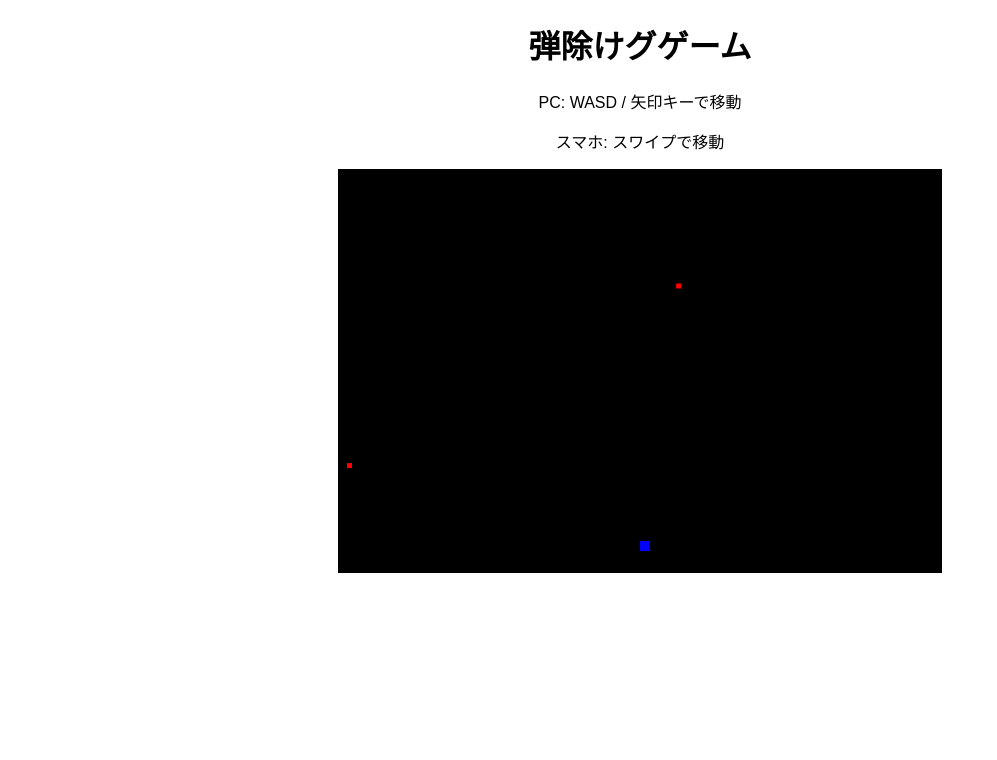
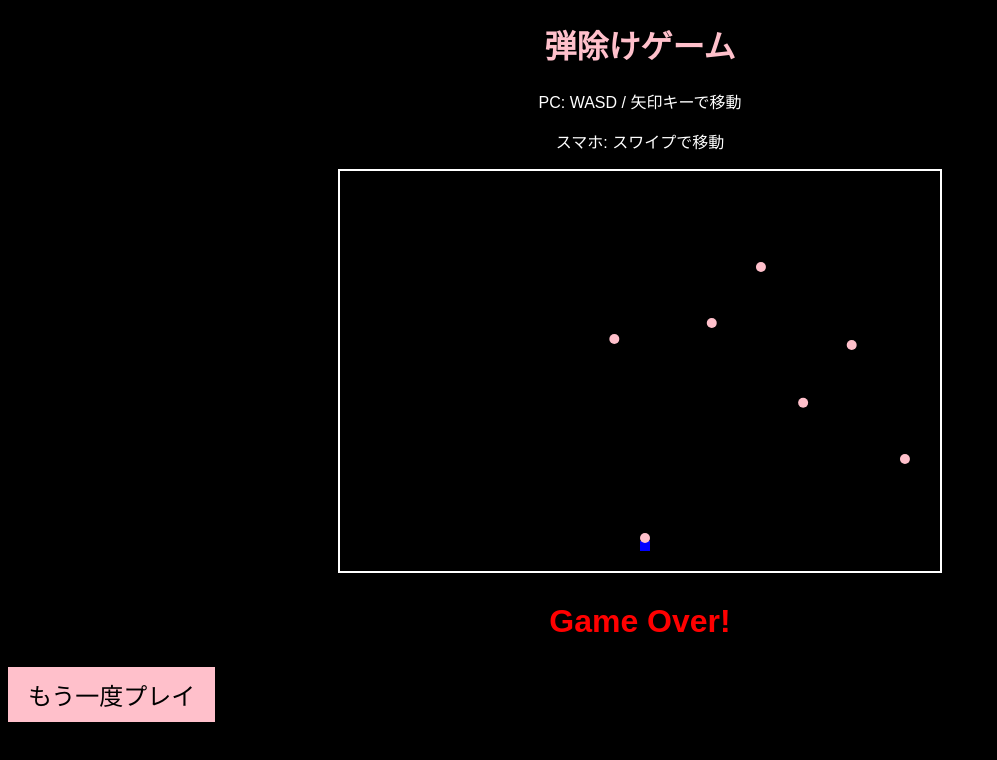
Before and after one commit to Marumyonn-Mejiro/shooting_Game_Console, a plain HTML site: page index.html in a window 1280 px wide. Shown: the whole page, without its empty margins (0-997 px from the left). Drawn offline with Linux system fonts and the light colour scheme.

Commit message:
no message

```diff
--- a/index.html
+++ b/index.html
@@ -3,39 +3,50 @@
 <head>
     <meta charset="UTF-8">
     <meta name="viewport" content="width=device-width, initial-scale=1.0">
-    <title>弾除けグゲーム</title>
+    <title>弾除けゲーム</title>
     <style>
         body {
             text-align: center;
             font-family: Arial, sans-serif;
+            background-color: black;
+            color: white;
         }
-        #gameContainer {
-            display: flex;
-            flex-direction: column;
-            align-items: center;
+        h1 {
+            font-size: 2rem;
+            color: pink;
         }
         canvas {
-            border: 2px solid black;
+            border: 2px solid white;
             background-color: black;
-            width: 90vw; /* 幅の90% */
-            max-width: 600px; /* 最大幅を設定 */
-            height: auto; /* 高さを自動調整 */
+            width: 90vw;
+            max-width: 600px;
+            height: auto;
         }
         #gameOverText {
-            font-size: 2em; /* ゲームオーバー時の文字サイズ */
+            font-size: 2rem;
             color: red;
+            display: none;
+        }
+        #restartButton {
+            display: none;
+            margin-top: 10px;
+            padding: 10px 20px;
+            font-size: 1.5rem;
+            background-color: pink;
+            border: none;
+            color: black;
+            cursor: pointer;
         }
     </style>
 </head>
 <body>
-    <h1 id="title">弾除けグゲーム</h1>
+    <h1>弾除けゲーム</h1>
     <p>PC: WASD / 矢印キーで移動</p>
     <p>スマホ: スワイプで移動</p>
 
-    <div id="gameContainer">
-        <canvas id="gameCanvas"></canvas>
-        <h2 id="gameOverText" style="display:none;">Game Over! リロードで再開</h2>
-    </div>
+    <canvas id="gameCanvas"></canvas>
+    <h2 id="gameOverText">Game Over!</h2>
+    <button id="restartButton">もう一度プレイ</button>
 
     <script type="module" src="shooting_Game_Console.js"></script>
 </body>
--- a/shooting_Game_Console.js
+++ b/shooting_Game_Console.js
@@ -1,32 +1,35 @@
 const canvas = document.getElementById("gameCanvas");
 const ctx = canvas.getContext("2d");
 const gameOverText = document.getElementById("gameOverText");
+const restartButton = document.getElementById("restartButton");
 
 const PLAYER_SIZE = 10;
 const BULLET_SIZE = 5;
 const BULLET_SPEED = 2;
 const PLAYER_SPEED = 4;
 
-let player = { x: 200, y: 250 };
-let bullets = [];
-let keys = {};
-let gameRunning = true;
+let player, bullets, keys, gameRunning;
 
-// **画面サイズを調整する関数**
-function resizeCanvas() {
+// **ゲーム初期化**
+function initGame() {
     canvas.width = Math.min(window.innerWidth * 0.9, 600);
     canvas.height = Math.min(window.innerHeight * 0.6, 400);
-    player.x = canvas.width / 2;
-    player.y = canvas.height - 30;
+    player = { x: canvas.width / 2, y: canvas.height - 30 };
+    bullets = [];
+    keys = {};
+    gameRunning = true;
+    gameOverText.style.display = "none";
+    restartButton.style.display = "none";
+    gameLoop();
 }
-window.addEventListener("resize", resizeCanvas);
-resizeCanvas();
+window.addEventListener("resize", initGame);
+initGame();
 
-// **キーボード入力**
+// **キーボード操作**
 document.addEventListener("keydown", (e) => keys[e.key] = true);
 document.addEventListener("keyup", (e) => keys[e.key] = false);
 
-// **スマホ向けスワイプ操作**
+// **スマホのスワイプ操作**
 let touchStartX = 0, touchStartY = 0;
 document.addEventListener("touchstart", (e) => {
     touchStartX = e.touches[0].clientX;
@@ -54,7 +57,7 @@ function gameLoop() {
     if (keys["ArrowUp"] || keys["w"]) player.y -= PLAYER_SPEED;
     if (keys["ArrowDown"] || keys["s"]) player.y += PLAYER_SPEED;
 
-    // **画面外に出ないよう制限**
+    // **画面端に制限**
     player.x = Math.max(0, Math.min(canvas.width - PLAYER_SIZE, player.x));
     player.y = Math.max(0, Math.min(canvas.height - PLAYER_SIZE, player.y));
 
@@ -71,10 +74,12 @@ function gameLoop() {
     // **画面外の弾を削除**
     bullets = bullets.filter((b) => b.y < canvas.height);
 
-    // **弾の描画処理**
-    ctx.fillStyle = "red";
+    // **弾の描画処理（桜の模様を描く）**
+    ctx.fillStyle = "pink";
     bullets.forEach((b) => {
-        ctx.fillRect(b.x, b.y, BULLET_SIZE, BULLET_SIZE);
+        ctx.beginPath();
+        ctx.arc(b.x, b.y, BULLET_SIZE, 0, Math.PI * 2);
+        ctx.fill();
 
         // **衝突判定（当たったらゲームオーバー）**
         if (
@@ -83,25 +88,42 @@ function gameLoop() {
             b.y < player.y + PLAYER_SIZE &&
             b.y + BULLET_SIZE > player.y
         ) {
-            gameRunning = false;
-            gameOverText.style.display = "block";
+            gameOver();
         }
     });
 
-    // **弾幕の発射処理（ランダムな頻度）**
-    if (Math.random() < 0.02) {
-        let angle = Math.random() * Math.PI * 2;
-        let speed = Math.random() * 1.5 + 1;
-        bullets.push({
-            x: Math.random() * canvas.width,
-            y: 0,
-            dx: Math.cos(angle) * speed,
-            dy: Math.sin(angle) * speed + 1,
-        });
+    // **高頻度の弾幕発射**
+    if (Math.random() < 0.05) { // 発射頻度アップ
+        spawnBulletPattern();
     }
 
     requestAnimationFrame(gameLoop);
 }
 
-// **ゲーム開始**
-gameLoop();
+// **桜の模様を描く弾幕発射**
+function spawnBulletPattern() {
+    let centerX = Math.random() * canvas.width;
+    let centerY = 0;
+    let numBullets = 8; // 円形に8発
+    let angleStep = Math.PI * 2 / numBullets;
+
+    for (let i = 0; i < numBullets; i++) {
+        let angle = i * angleStep;
+        bullets.push({
+            x: centerX,
+            y: centerY,
+            dx: Math.cos(angle) * 1.5,
+            dy: Math.sin(angle) * 2 + 1,
+        });
+    }
+}
+
+// **ゲームオーバー処理**
+function gameOver() {
+    gameRunning = false;
+    gameOverText.style.display = "block";
+    restartButton.style.display = "block";
+}
+
+// **再スタート**
+restartButton.addEventListener("click", initGame);
```
